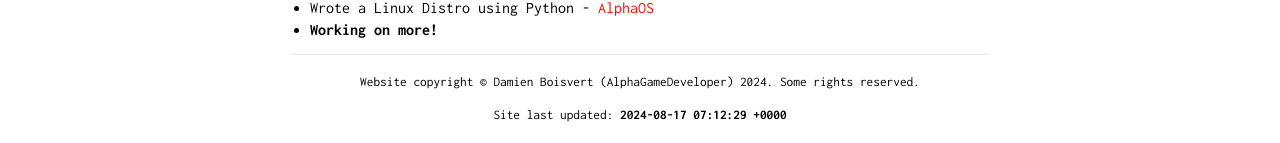
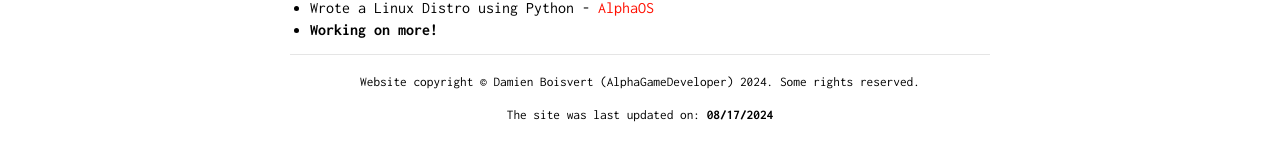
Before and after one commit to AlphaGameDeveloper/AlphaGame.dev, a Jekyll site: the page built from index.md, in a window 1280 px wide. Shown: the part 793-936 px from the top of the page. Built offline with Jekyll 4.4.1, drawn with Linux system fonts in a browser that asks for light colours.

Commit message:
Better representation of site modification date

```diff
--- a/_includes/footer.html
+++ b/_includes/footer.html
@@ -9,7 +9,7 @@
     {% else %}
     <!-- This page had no page.modified, so that section was excluded from the website build. -->
     {% endif %}
-    <small>Site last updated: <b>{{ site.time }}</b></small>
+    <small>The site was last updated on: <b>{{ site.time | date: "%m/%d/%Y" }}</b></small>
     </p>
     <p style="text-align: center; margin-bottom: 10px;">
         <a href="/license" style="color: black; font-size: 8pt;"><small>This site (and it's content) is licensed under the terms of the <i>{{ site.license }}</i> license.  Click here for more information.</small></a>
```
